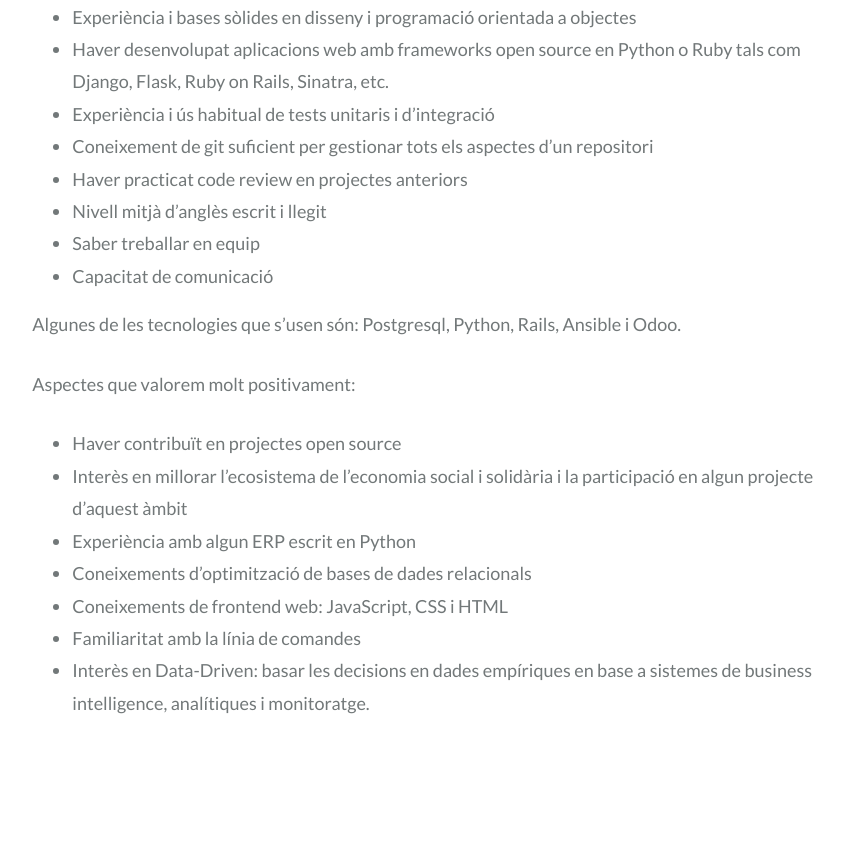
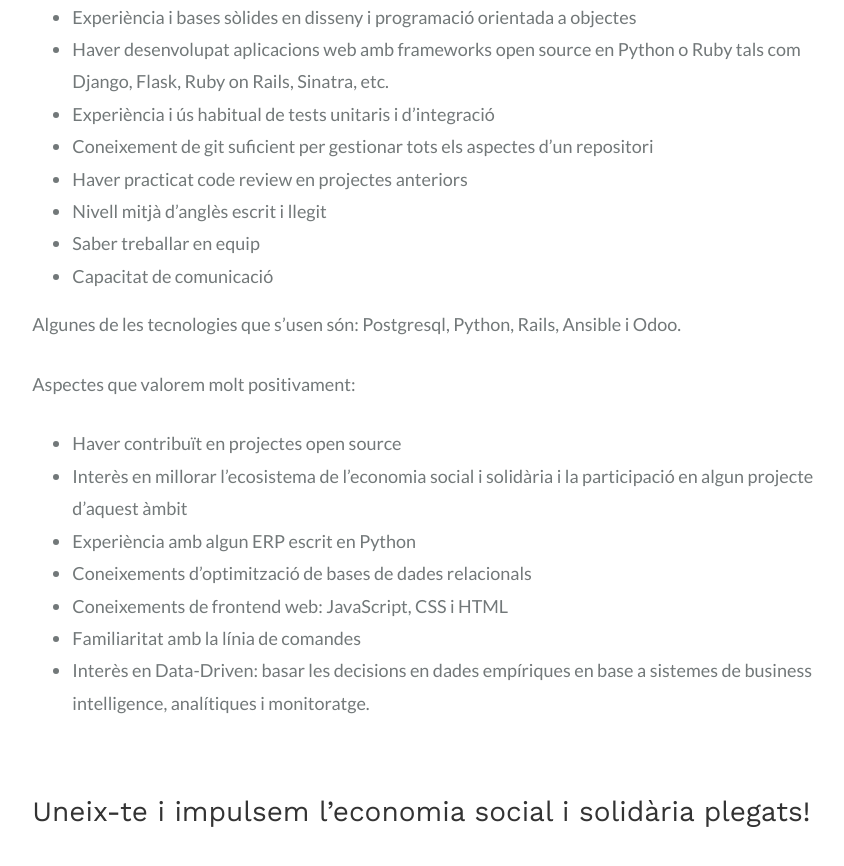
Before and after one commit to coopdevs/coopdevs-old-web, a Jekyll site: the page built from jobs.md, in a window 1280 px wide and 900 px high, scrolled down 1054 px. Shown: the top 866 px of the window, without its empty margins (196-1040 px from the left). Built offline with Jekyll 4.4.1, drawn with Linux system fonts in a browser that asks for light colours; before the commit the page ends 1853 px from its top, so only the background shows below that.

Commit message:
Add sort of call to action at the bottom

```diff
--- a/jobs.md
+++ b/jobs.md
@@ -44,3 +44,6 @@ Aspectes que valorem molt positivament:
 * Coneixements de frontend web: JavaScript, CSS i HTML
 * Familiaritat amb la línia de comandes
 * Interès en Data-Driven: basar les decisions en dades empíriques en base a sistemes de business intelligence, analítiques i monitoratge.
+
+<br/>
+### Uneix-te i impulsem l'economia social i solidària plegats!
```
